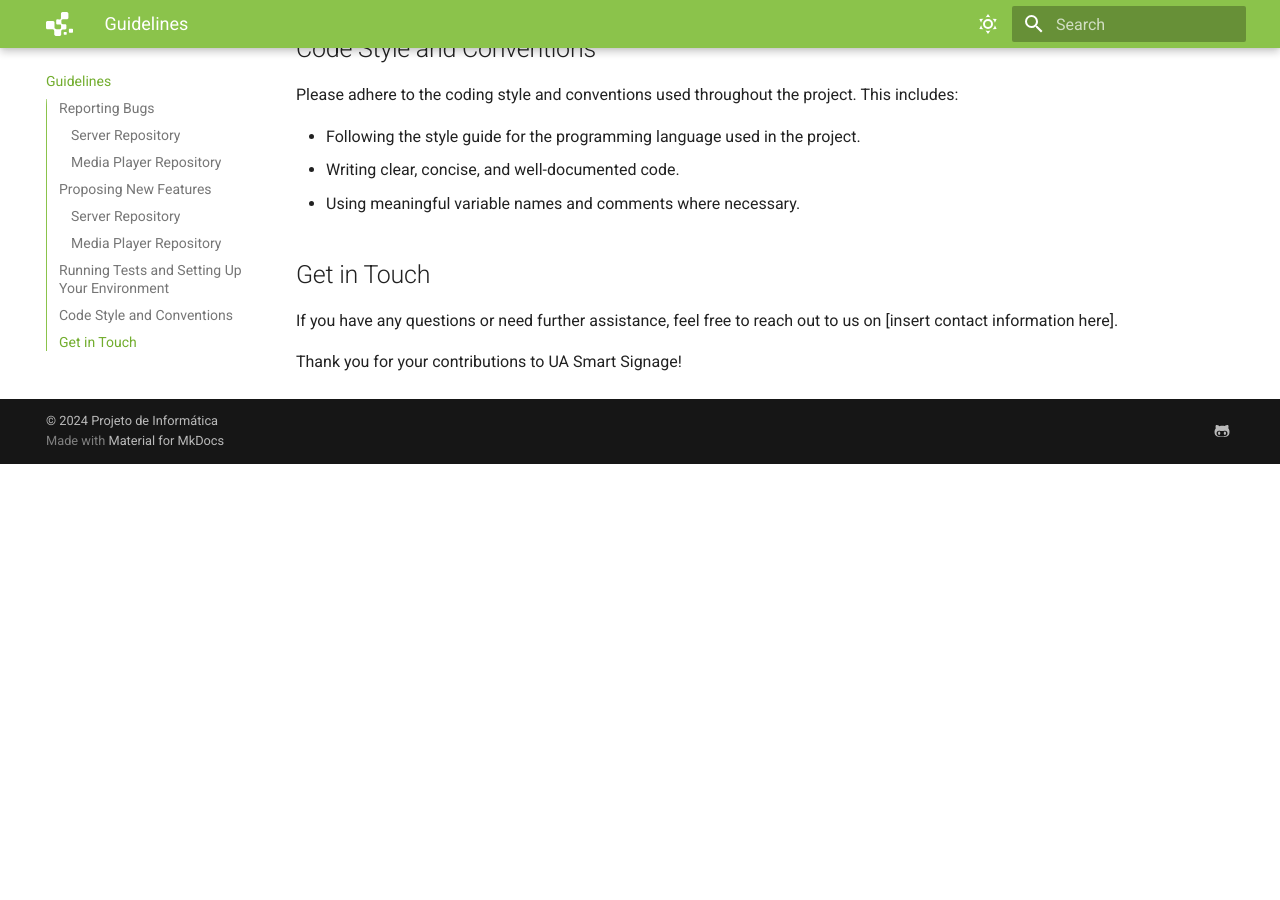
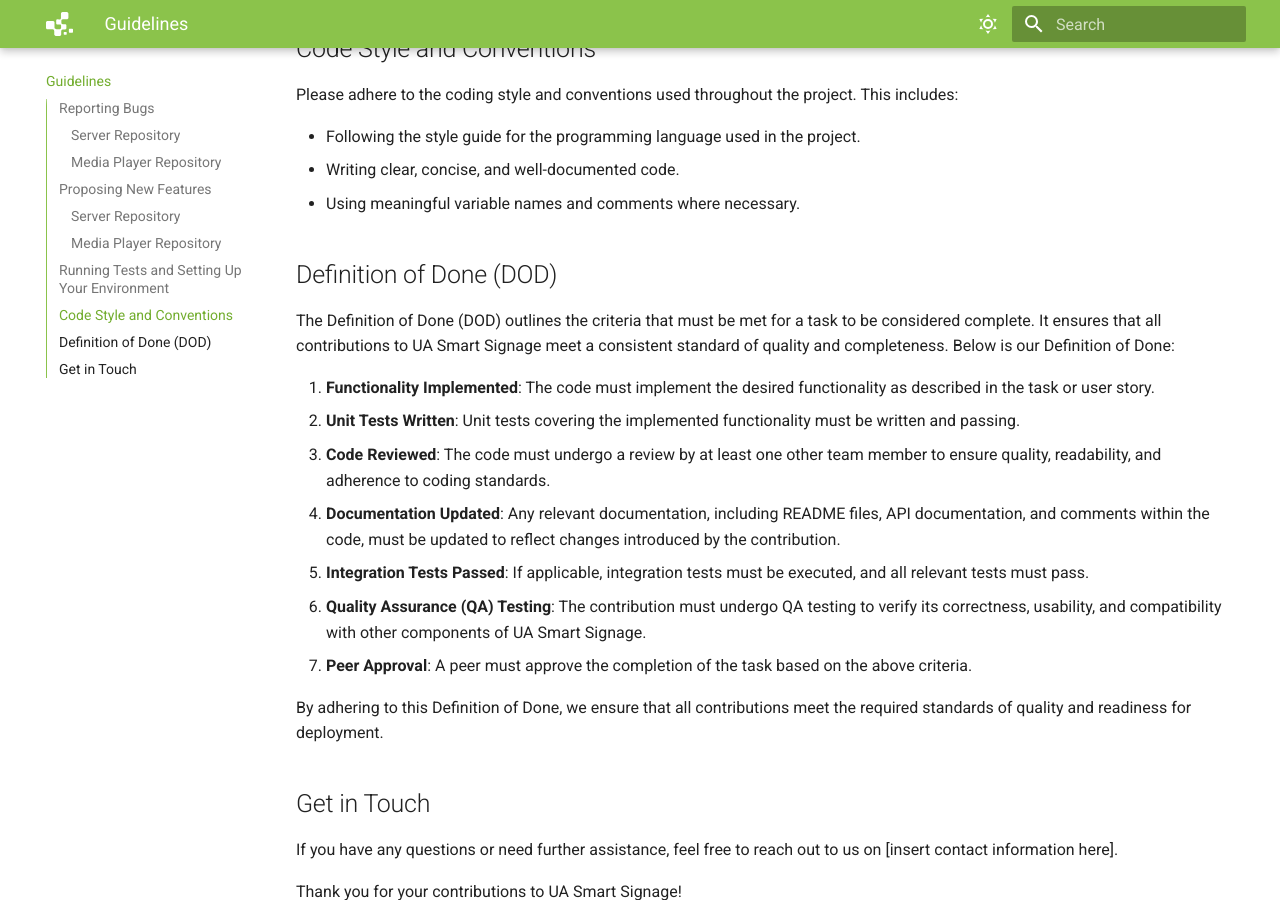
Before and after one commit to UA-Smart-Signage-Platform/Documentation-Website, an MkDocs documentation site: the page built from docs/guidelines.md, in a window 1280 px wide and 900 px high, scrolled down 1786 px. Built offline with MkDocs 1.6.1 and Material for MkDocs 9.7.7, drawn with Linux system fonts in a browser that asks for light colours; before the commit the page ends 2250 px from its top, so only the background shows below that.

Commit message:
added DOD definition

```diff
--- a/docs/guidelines.md
+++ b/docs/guidelines.md
@@ -1,7 +1,6 @@
 # Contributing to UA Smart Signage
 
 Welcome to UA Smart Signage! We appreciate your interest in contributing. Before you get started, please take a moment to review the following guidelines.
-
 
 ## Reporting Bugs
 
@@ -56,7 +55,6 @@ Before contributing code changes to UA Smart Signage, it's important to ensure t
 
 4. If any tests fail, investigate the issue and make necessary corrections before proceeding.
 
-
 ## Code Style and Conventions
 
 Please adhere to the coding style and conventions used throughout the project. This includes:
@@ -65,6 +63,20 @@ Please adhere to the coding style and conventions used throughout the project. T
 - Writing clear, concise, and well-documented code.
 - Using meaningful variable names and comments where necessary.
 
+## Definition of Done (DOD)
+
+The Definition of Done (DOD) outlines the criteria that must be met for a task to be considered complete. It ensures that all contributions to UA Smart Signage meet a consistent standard of quality and completeness. Below is our Definition of Done:
+
+1. **Functionality Implemented**: The code must implement the desired functionality as described in the task or user story.
+2. **Unit Tests Written**: Unit tests covering the implemented functionality must be written and passing.
+3. **Code Reviewed**: The code must undergo a review by at least one other team member to ensure quality, readability, and adherence to coding standards.
+4. **Documentation Updated**: Any relevant documentation, including README files, API documentation, and comments within the code, must be updated to reflect changes introduced by the contribution.
+5. **Integration Tests Passed**: If applicable, integration tests must be executed, and all relevant tests must pass.
+6. **Quality Assurance (QA) Testing**: The contribution must undergo QA testing to verify its correctness, usability, and compatibility with other components of UA Smart Signage.
+7. **Peer Approval**: A peer must approve the completion of the task based on the above criteria.
+
+By adhering to this Definition of Done, we ensure that all contributions meet the required standards of quality and readiness for deployment.
+
 ## Get in Touch
 
 If you have any questions or need further assistance, feel free to reach out to us on [insert contact information here].
```
